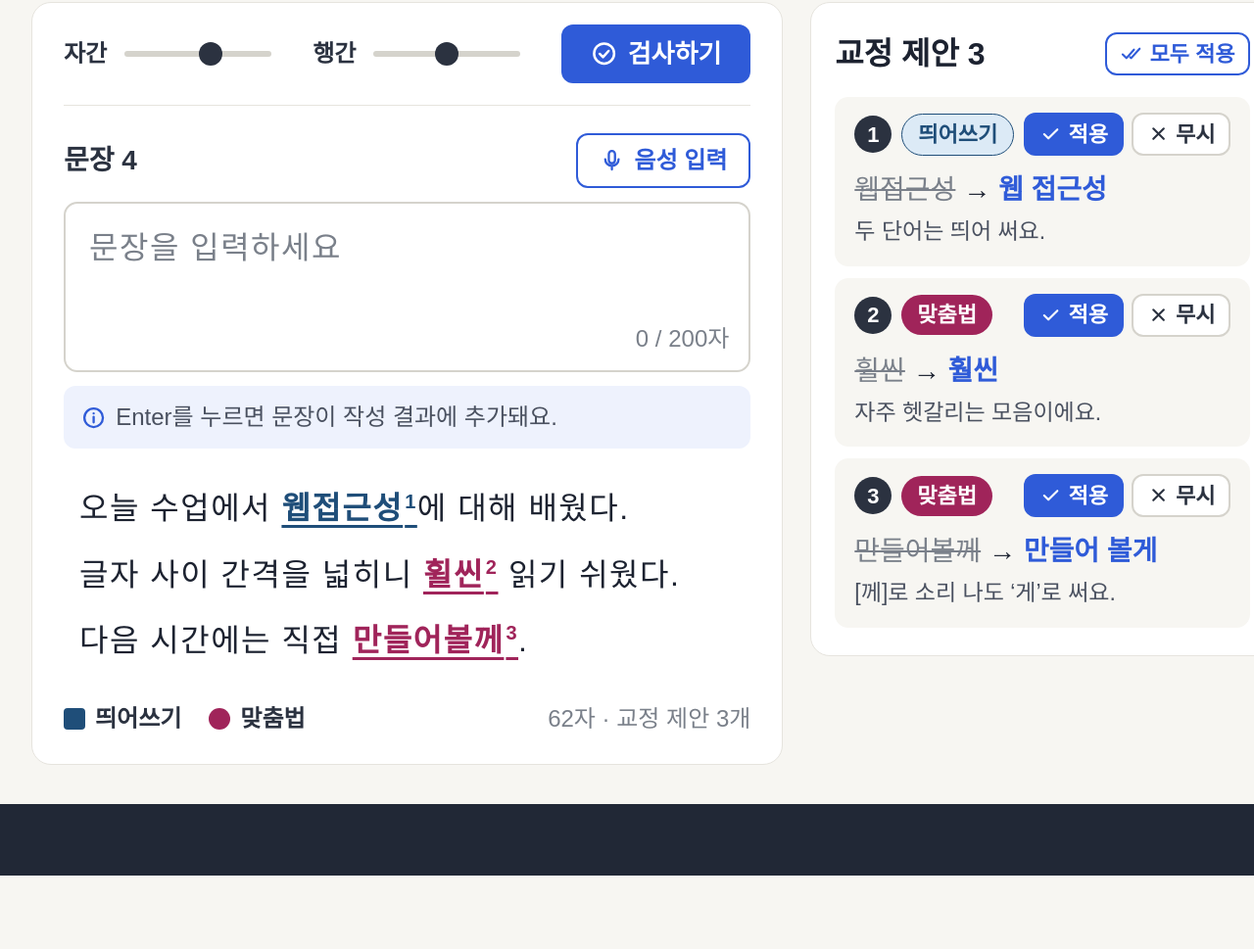
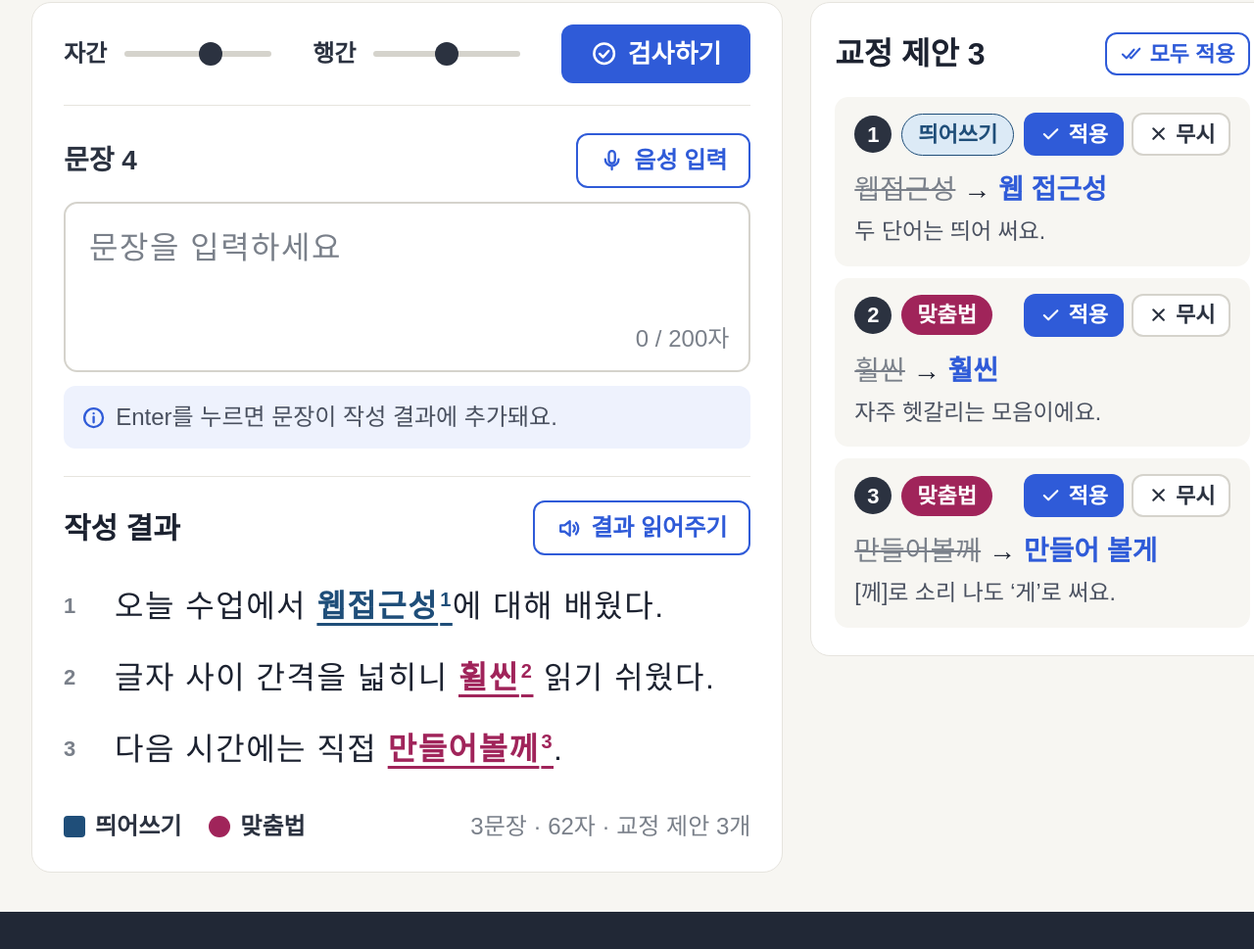
Before and after one commit to erasero/readly, a plain HTML site: page pages/writing.html in a window 1280 px wide. Shown: the part 405-1374 px from the top of the page at 98% size. Before the commit the page ends 1299 px from the top, so only its background shows below. Drawn offline with Linux system fonts and the light colour scheme; a web font is replaced by a local one.

Commit message:
style: 글쓰기 작성 결과 영역과 결과 읽어주기 버튼 추가

```diff
--- a/css/writing.css
+++ b/css/writing.css
@@ -111,17 +111,47 @@
   color: var(--color-primary);
 }
 
-.editor__area {
-  flex: 1;
-  min-height: 240px;
-  padding: 28px 16px;
+.result {
+  margin-top: 28px;
+  padding: 24px 0;
+  border-top: 1.5px solid var(--color-card-line);
+}
+
+.result__head {
+  display: flex;
+  align-items: center;
+  justify-content: space-between;
+}
+
+.result__title {
+  font-size: 30px;
+  font-weight: 700;
+}
+
+.result__list {
+  margin-top: 16px;
+  counter-reset: sentence;
+}
+
+.result__list li {
+  position: relative;
+  padding: 6px 0 6px 52px;
   font-size: 32px;
   letter-spacing: 1.5px;
-  line-height: 2.1;
+  line-height: 1.9;
+  counter-increment: sentence;
 }
 
-.editor__area:focus {
-  outline: none;
+.result__list li::before {
+  content: counter(sentence);
+  position: absolute;
+  top: 6px;
+  left: 0;
+  font-size: 22px;
+  font-weight: 700;
+  line-height: 60px;
+  letter-spacing: 0;
+  color: var(--color-muted);
 }
 
 .err {
--- a/pages/writing.html
+++ b/pages/writing.html
@@ -49,19 +49,24 @@
           <p class="sentence-input__hint"><svg class="icon" viewBox="0 0 24 24" fill="none" stroke="currentColor" stroke-width="2.2" stroke-linecap="round" stroke-linejoin="round" aria-hidden="true"><path d="M12 3a9 9 0 1 0 0 18a9 9 0 1 0 0-18M12 11v5.5M12 7.8h.01"/></svg>Enter를 누르면 문장이 작성 결과에 추가돼요.</p>
         </div>
 
-        <!-- [html-validate-disable-next prefer-native-element -- 틀린 부분을 강조해야 해서 textarea 대신 contenteditable 사용] -->
-        <div class="editor__area" contenteditable="true" spellcheck="false" role="textbox" aria-multiline="true" aria-label="글 입력">
-          <p>오늘 수업에서 <mark class="err err--space">웹접근성<sup>1</sup></mark>에 대해 배웠다.</p>
-          <p>글자 사이 간격을 넓히니 <mark class="err err--spell">휠씬<sup>2</sup></mark> 읽기 쉬웠다.</p>
-          <p>다음 시간에는 직접 <mark class="err err--spell">만들어볼께<sup>3</sup></mark>.</p>
-        </div>
+        <section class="result" aria-labelledby="result-title">
+          <div class="result__head">
+            <h2 class="result__title" id="result-title">작성 결과</h2>
+            <button class="btn btn--outline-blue btn--md" type="button"><svg class="icon" viewBox="0 0 24 24" fill="none" stroke="currentColor" stroke-width="2.2" stroke-linecap="round" stroke-linejoin="round" aria-hidden="true"><path d="M4 9h4l5-4v14l-5-4H4zM16.5 9a4 4 0 0 1 0 6M19 6.5a8 8 0 0 1 0 11"/></svg>결과 읽어주기</button>
+          </div>
+          <ol class="result__list">
+            <li>오늘 수업에서 <mark class="err err--space">웹접근성<sup>1</sup></mark>에 대해 배웠다.</li>
+            <li>글자 사이 간격을 넓히니 <mark class="err err--spell">휠씬<sup>2</sup></mark> 읽기 쉬웠다.</li>
+            <li>다음 시간에는 직접 <mark class="err err--spell">만들어볼께<sup>3</sup></mark>.</li>
+          </ol>
+        </section>
 
         <div class="editor__footer">
           <ul class="legend">
             <li class="legend__item legend__item--space">띄어쓰기</li>
             <li class="legend__item legend__item--spell">맞춤법</li>
           </ul>
-          <span class="editor__count">62자 · 교정 제안 3개</span>
+          <span class="editor__count">3문장 · 62자 · 교정 제안 3개</span>
         </div>
       </section>
 
```
